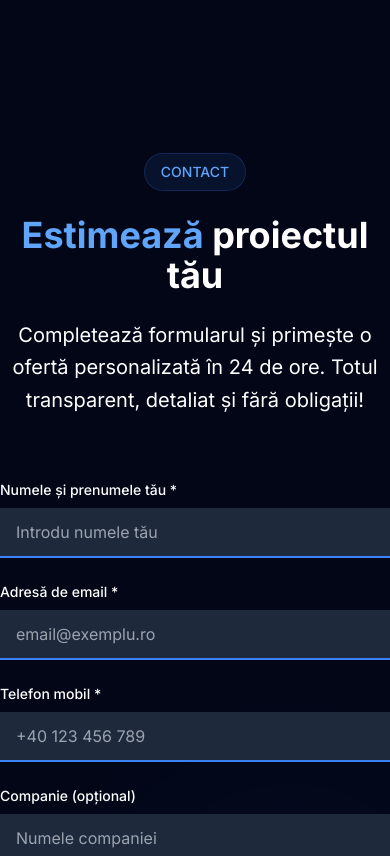
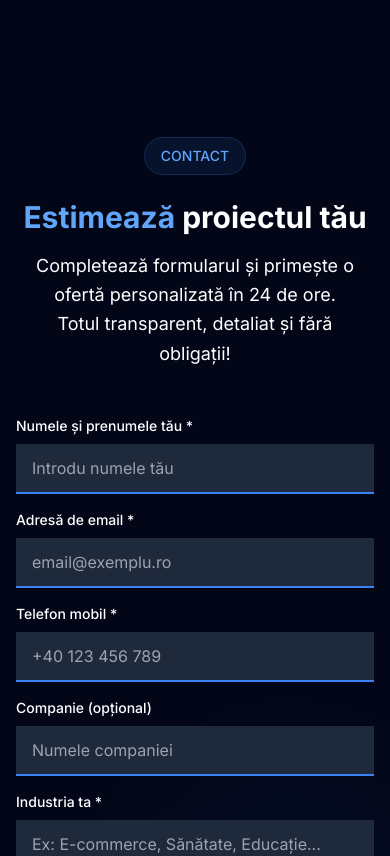
Before and after one commit to AndreiSimionescu12/PEAK_TECH_PLATFORM, a Next.js app: page / in a window 390 px wide. Shown: the part 7000-7856 px from the top of the page. Built offline with nearby package versions, Linux system fonts and the light colour scheme.

Commit message:
improvement

```diff
--- a/sections/ContactSection.tsx
+++ b/sections/ContactSection.tsx
@@ -73,7 +73,7 @@ export default function ContactSection() {
   ]
 
   return (
-    <section id="contact" className="relative py-20 md:py-32 bg-slate-950 overflow-hidden">
+    <section id="contact" className="relative py-16 sm:py-20 md:py-32 bg-slate-950 overflow-hidden">
       {/* Background decorations */}
       <div className="absolute inset-0 opacity-30">
         <div className="absolute top-1/4 left-1/4 w-96 h-96 bg-blue-500/10 rounded-full blur-3xl"></div>
@@ -81,14 +81,14 @@ export default function ContactSection() {
         <div className="absolute top-2/3 left-2/3 w-96 h-96 bg-blue-400/10 rounded-full blur-3xl"></div>
       </div>
 
-      <div className="container-custom relative z-10">
+      <div className="container-custom relative z-10 px-4 sm:px-6 lg:px-8">
         {/* Header */}
         <motion.div
           initial={{ opacity: 0, y: 30 }}
           whileInView={{ opacity: 1, y: 0 }}
           transition={{ duration: 0.8 }}
           viewport={{ once: true }}
-          className="text-center mb-16"
+          className="text-center mb-12 sm:mb-16"
         >
           {/* Section Badge */}
           <motion.div
@@ -101,16 +101,16 @@ export default function ContactSection() {
             <span className="text-blue-400 text-sm font-medium">CONTACT</span>
           </motion.div>
 
-          <h2 className="text-4xl md:text-5xl font-bold text-white mb-6">
+          <h2 className="text-3xl sm:text-4xl md:text-5xl font-bold text-white mb-4 sm:mb-6">
             <span className="text-blue-400">Estimează</span> proiectul tău
           </h2>
 
-          <p className="text-xl text-white max-w-3xl mx-auto leading-relaxed">
+          <p className="text-lg sm:text-xl text-white max-w-3xl mx-auto leading-relaxed px-4 sm:px-0">
             Completează formularul și primește o ofertă personalizată în 24 de ore. Totul transparent, detaliat și fără obligații!
           </p>
         </motion.div>
 
-        <div className="grid grid-cols-1 lg:grid-cols-2 gap-12">
+        <div className="grid grid-cols-1 lg:grid-cols-2 gap-8 lg:gap-12">
           {/* Form - Left Side */}
           <motion.div
             initial={{ opacity: 0, x: -50 }}
@@ -118,7 +118,7 @@ export default function ContactSection() {
             transition={{ duration: 0.8 }}
             viewport={{ once: true }}
           >
-            <form onSubmit={handleSubmit} className="space-y-6">
+            <form onSubmit={handleSubmit} className="space-y-4 sm:space-y-6">
               {/* Name */}
               <div>
                 <label className="block text-white text-sm font-medium mb-2">
```
